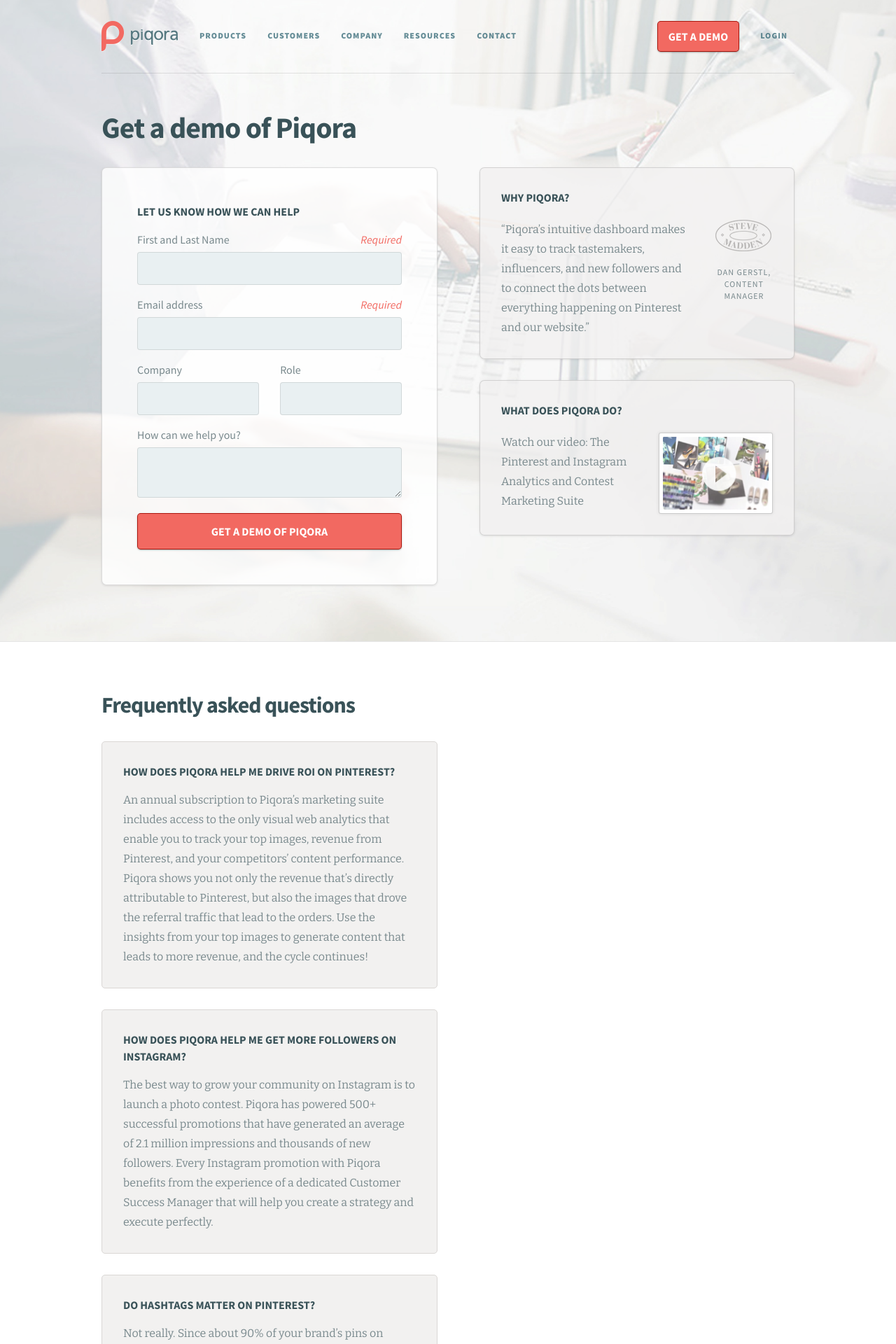
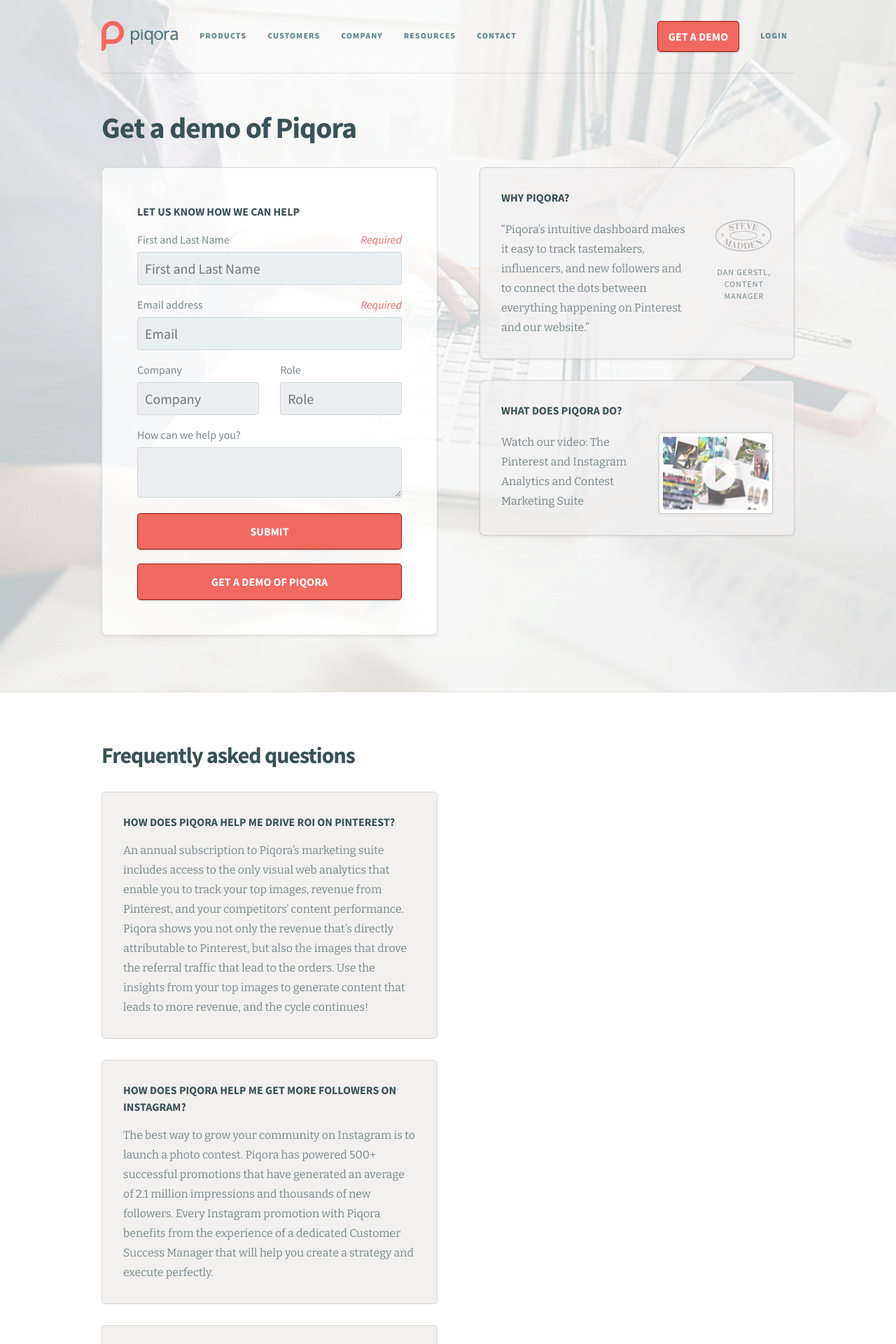
Before and after one commit to piqmarketing/piqmarketing.github.io, a Jekyll site: the page built from get-a-demo.html, in a window 1280 px wide. Shown: the top 1920 px of the page at 70% size. Built offline with Jekyll 4.4.1, drawn with Linux system fonts in a browser that asks for light colours; nearby versions of some CDN libraries.

Commit message:
Wiring up Demo form

```diff
--- a/_includes/footer-form.html
+++ b/_includes/footer-form.html
@@ -2,12 +2,12 @@
             <div class="container">
                 <h3>Get a guided tour of Piqora’s visual marketing suite.</h3>
                 <form id="request_demo"  enctype="application/x-www-form-urlencoded" action="http://go.piqora.com/index.php/leadCapture/save" method="post">
-                    <input class="mktFormHidden" name="LeadSource" id="LeadSource" type="hidden" value="Demo:Homepage:Footer">
+
                     <input id="firstName" name="FirstName" maxlength="255" type="hidden">
                     <input id="lastName" name="LastName" maxlength="255" type="hidden">
                     <input id="firstLastName" type="text" placeholder="First and Last Name" required>
                     <input id="Email" name="Email" maxlength="255" type="email" placeholder="Email" required>
-                    <input id="Company" name="Company" maxlength="255" type="text" placeholder="Company" required>
+                    <input id="Company" name="Company" maxlength="255" type="text" placeholder="Company">
 
                      <input type="hidden" name="lpId" value="1003" />
                     <input type="hidden" name="subId" value="59" />
--- a/get-a-demo.html
+++ b/get-a-demo.html
@@ -12,42 +12,61 @@
             <div class="container">
                 <h2>Get a demo of Piqora</h2>
                 <div class="clear">
-                    <form>
+
+                    <form enctype="application/x-www-form-urlencoded" action="http://go.piqora.com/index.php/leadCapture/save" method="post">
+                    <input id="firstName" name="FirstName" maxlength="255" type="hidden">
+                    <input id="lastName" name="LastName" maxlength="255" type="hidden">
                         <h5>Let us know how we can help</h5>
                         <div class="field-group">
                             <label for="name">
                                 First and Last Name
                                 <em>Required</em>
                             </label>
-                            <input type="text" name="name" />
+                            <input id="firstLastName" type="text" placeholder="First and Last Name" required>
                         </div>
                         <div class="field-group">
                             <label for="email-address">
                                 Email address
                                 <em>Required</em>
                             </label>
-                            <input type="text" name="email-address" />
+                            <input id="Email" name="Email" maxlength="255" type="email" placeholder="Email" required>
                         </div>
                         <div class="field-group">
                             <div class="small-field">
                                 <label for="company">
                                     Company
                                 </label>
-                                <input type="text" name="company" />
+                                <input id="Company" name="Company" maxlength="255" type="text" placeholder="Company">
                             </div>
                             <div class="small-field">
                                 <label for="role">
                                     Role
                                 </label>
-                                <input type="text" name="role" />
+                                <input name="Title" maxlength="255" type="text" placeholder="Role" />
                             </div>
                         </div>
                         <div class="field-group">
                             <label for="message">
                                 How can we help you?
                             </label>
-                            <textarea type="text" name="message"></textarea>
+                            <textarea id="Notes__c" name="Notes__c"></textarea>
                         </div>
+
+                    <input type="hidden" name="lpId" value="1003" />
+                    <input type="hidden" name="subId" value="59" />
+                    <input type="hidden" name="munchkinId" value="471-VZJ-217" />
+                    <input type="hidden" name="kw" value="" />
+                    <input type="hidden" name="cr" value="" />
+                    <input type="hidden" name="searchstr" value="" />
+                    <input type="hidden" name="lpurl" value="http://go.piqora.com/LandingPageBaseDoNotDelete.html?cr={creative}&kw={keyword}" />
+                    <input type="hidden" id="returnURL" name="returnURL" value="" />
+                    <input type="hidden" id="retURL" name="retURL" value="" />
+                    <input type="hidden" name="formid" value="3" />
+                    <input type="hidden" name="returnLPId" value="-1" />
+                    <input type="hidden" name="_mkt_disp" value="return" />
+                    <input type="hidden" name="_mkt_trk" value="id:471-VZJ-217&token:_mch-piqora.com-1361820104958-11315" />
+                    <input type="submit" value="Submit">
+
                         <input type="submit" value="Get a demo of piqora" />
                     </form>
                     <div class="form-info">
```
